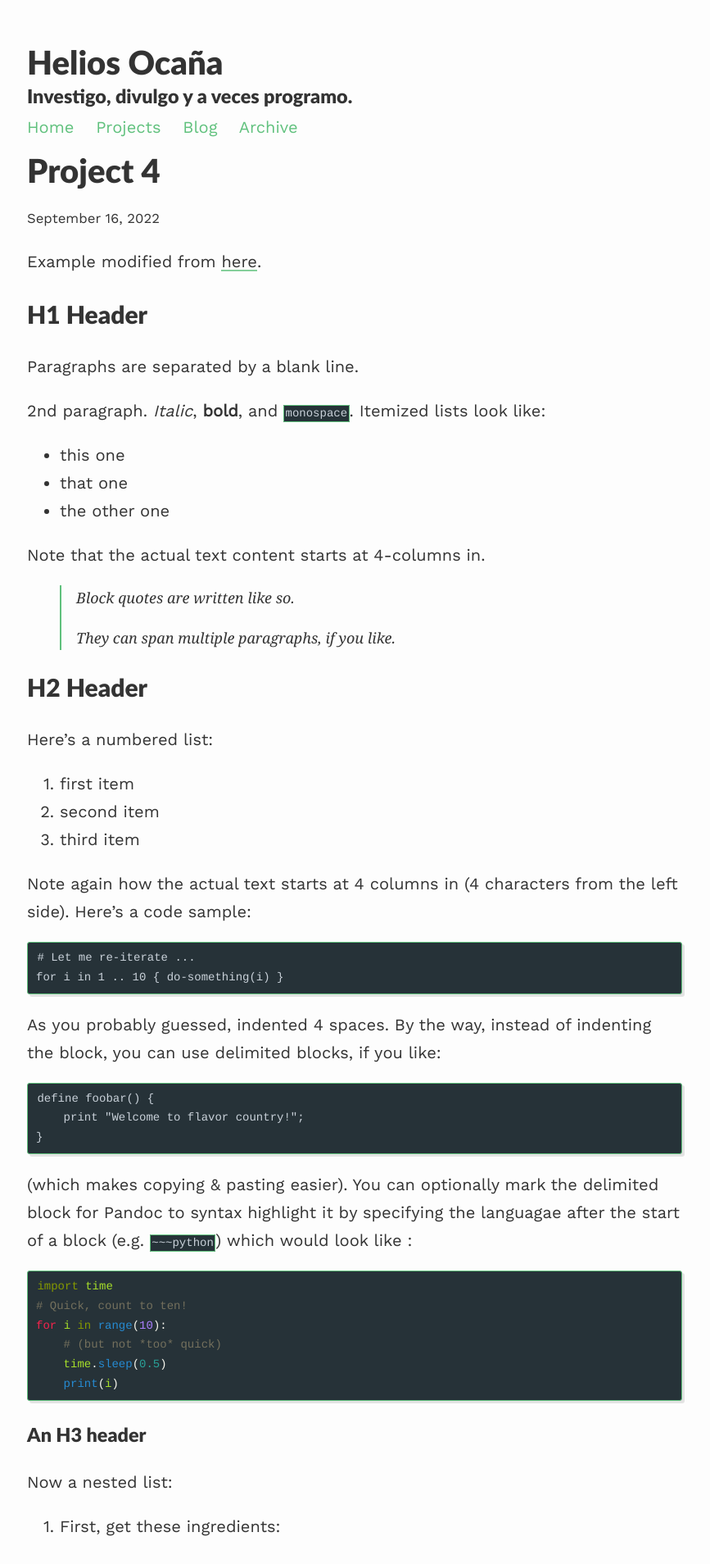
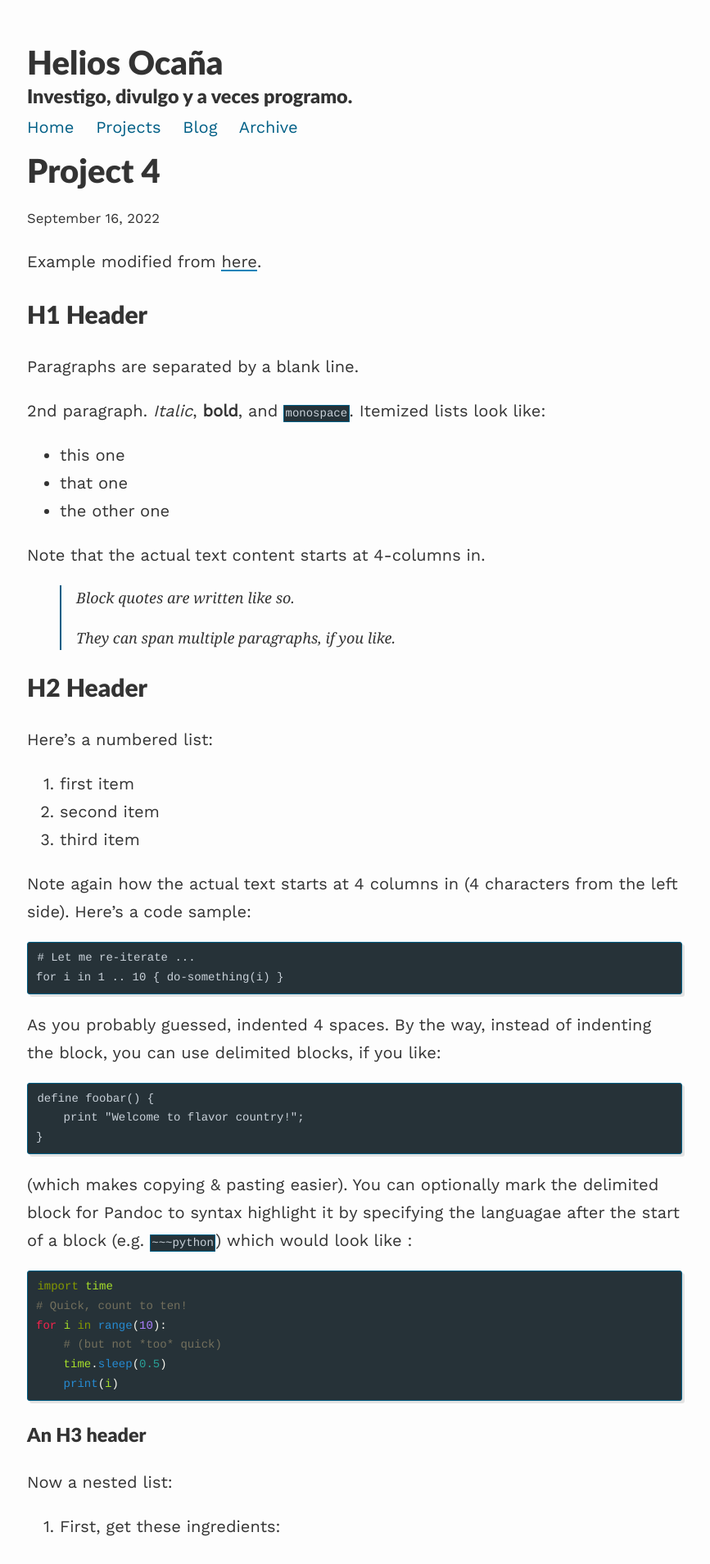
Before and after one commit to Heliouz/Heliouz.github.io, a Jekyll site: the page built from _projects/project4.md, in a window 1280 px wide. Shown: the top 1908 px of the page at 82% size, without its empty margins (207-1074 px from the left). Built offline with Jekyll 4.4.1, drawn with Linux system fonts in a browser that asks for light colours; nearby versions of some CDN libraries; formulas are drawn with MathJax 3.

Commit message:
Update variables.scss

```diff
--- a/assets/css/_sass/variables.scss
+++ b/assets/css/_sass/variables.scss
@@ -7,8 +7,8 @@
 $spacing-unit:     30px;
 $light-gray: gray;
 $text-color:       #333;
-$background-color: #fdfdfd;
-$brand-color:      #60c17d;
+$background-color: #f3f3f3;
+$brand-color:      #005f86;
 
 // Color scheme for light
 $body-bg: #fdfdfd;
```
